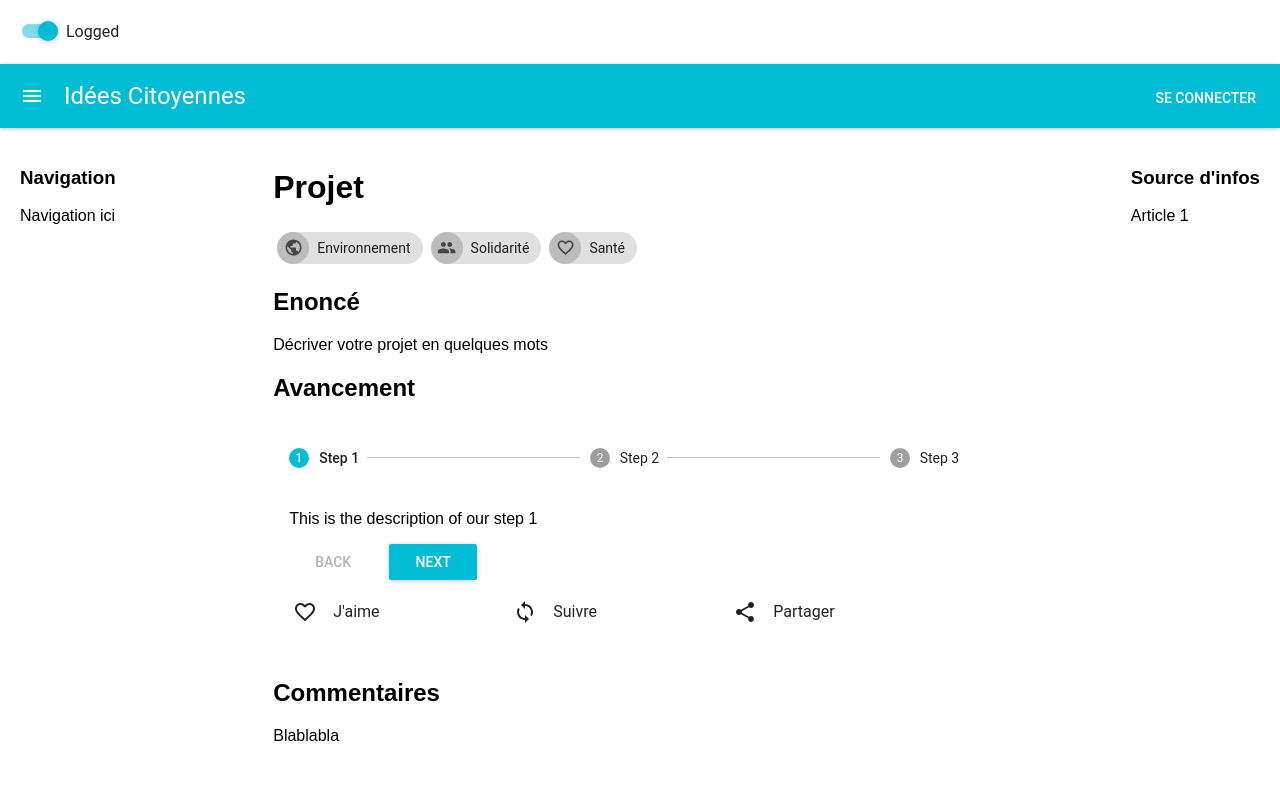
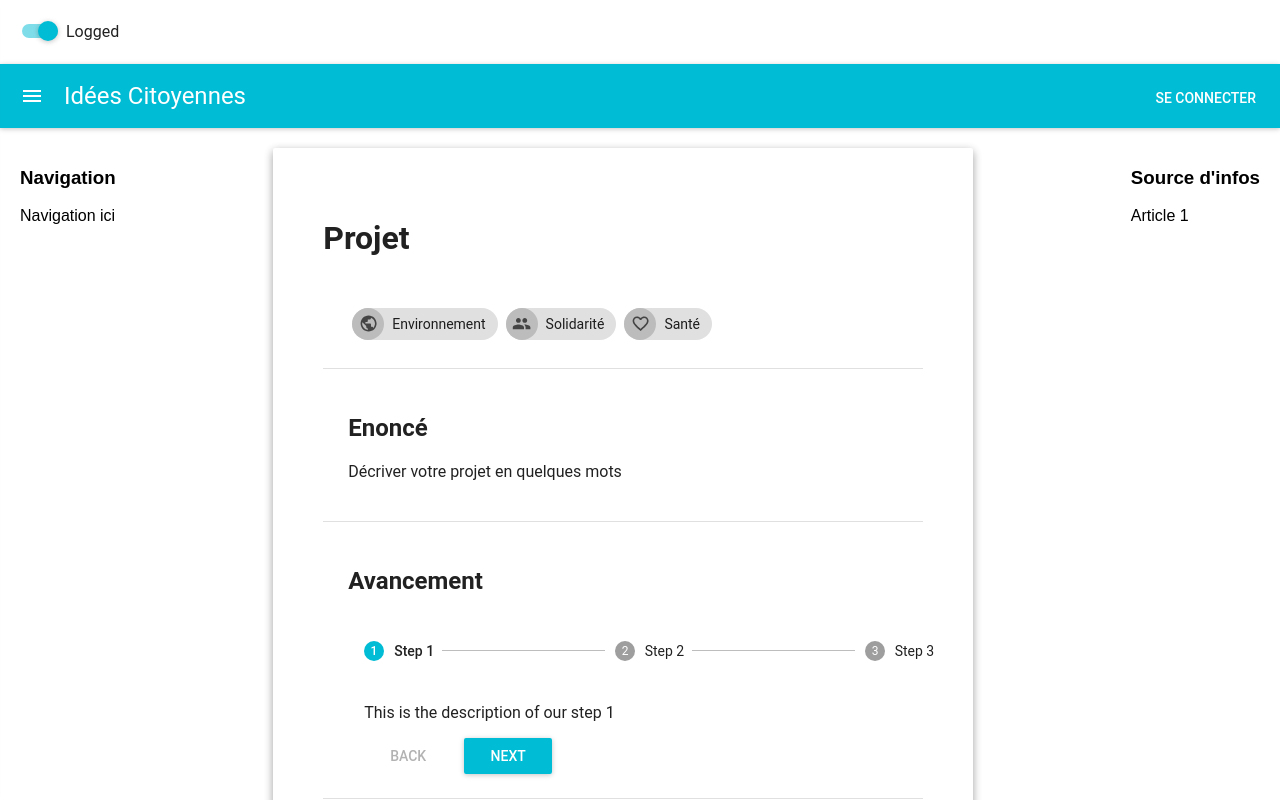
Before and after one commit to EstelleBarnoud/sim_project, a React (Create React App) app in the folder idees-citoyennes/: page / in a window 1280 px wide. Shown: the top 800 px of the page. Built offline with nearby package versions, Linux system fonts and the light colour scheme.

Commit message:
Style enhanced (paper and divider components, margins and paddings adapted)

```diff
--- a/idees-citoyennes/src/App.js
+++ b/idees-citoyennes/src/App.js
@@ -7,6 +7,8 @@ import Description from './Description';
 import Progress from './Progress';
 import ReactionBar from './ReactionBar';
 import Reactions from './Reactions';
+import Paper from 'material-ui/Paper';
+import Divider from 'material-ui/Divider';
 import MuiThemeProvider from 'material-ui/styles/MuiThemeProvider';
 
 class App extends Component {
@@ -20,11 +22,17 @@ class App extends Component {
           <div className="App">
             <Nav />
             <div style={{width: '100%', maxWidth: 700, margin: 'auto'}}>
-              <Title />
-              <Description />
-              <Progress />
-              <ReactionBar />
-              <Reactions />
+              <Paper zDepth={2} style={{padding: 50}}>
+                <Title />
+                <Divider />
+                <Description />
+                <Divider />
+                <Progress />
+                <Divider />
+                <ReactionBar />
+                <Divider />
+                <Reactions />
+              </Paper>
             </div>
             <div>
               <h3>Source d'infos</h3>
--- a/idees-citoyennes/src/Chips.js
+++ b/idees-citoyennes/src/Chips.js
@@ -12,6 +12,7 @@ const styles = {
     wrapper: {
       display: 'flex',
       flexWrap: 'wrap',
+      padding: 25
     },
   };
 
--- a/idees-citoyennes/src/Description.js
+++ b/idees-citoyennes/src/Description.js
@@ -4,7 +4,7 @@ class Description extends React.Component
 {
     render(){
         return(
-                <div>
+                <div style={{width: '100%', maxWidth: 700, padding: 25}}>
                     <h2>Enoncé</h2>
                     <p>Décriver votre projet en quelques mots</p>
                 </div>
--- a/idees-citoyennes/src/Progress.js
+++ b/idees-citoyennes/src/Progress.js
@@ -49,7 +49,7 @@ class Progress extends React.Component {
     const contentStyle = {margin: '0 16px'};
 
     return (
-      <div style={{width: '100%', maxWidth: 700, margin: 'auto'}}>
+      <div style={{width: '100%', maxWidth: 700, padding: 25}}>
         <h2> Avancement </h2>
         <Stepper linear={false} activeStep={stepIndex}>
           <Step>
--- a/idees-citoyennes/src/Reactions.js
+++ b/idees-citoyennes/src/Reactions.js
@@ -4,7 +4,7 @@ class Reactions extends React.Component
 {
     render(){
         return(
-                <div>
+                <div style={{width: '100%', maxWidth: 700, padding: 25}}>
                     <h2>Commentaires</h2>
                     <p>Blablabla</p>
                 </div>
```
